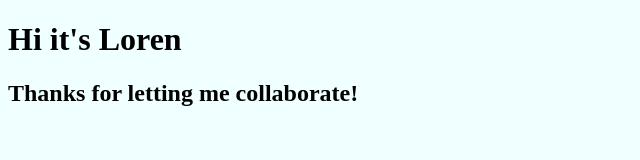
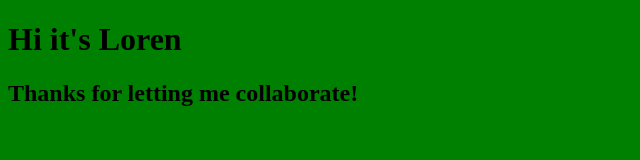
Before and after one commit to zhub188/exercise1b, a plain HTML site: page index.html in a window 1280 px wide. Shown: the whole page, without its empty margins (0-640 px from the left). Drawn offline with Linux system fonts and the light colour scheme.

Commit message:
made bg green

```diff
--- a/style.css
+++ b/style.css
@@ -1,3 +1,3 @@
 body{
-    background-color: azure;
+    background-color: green;
 }
```
